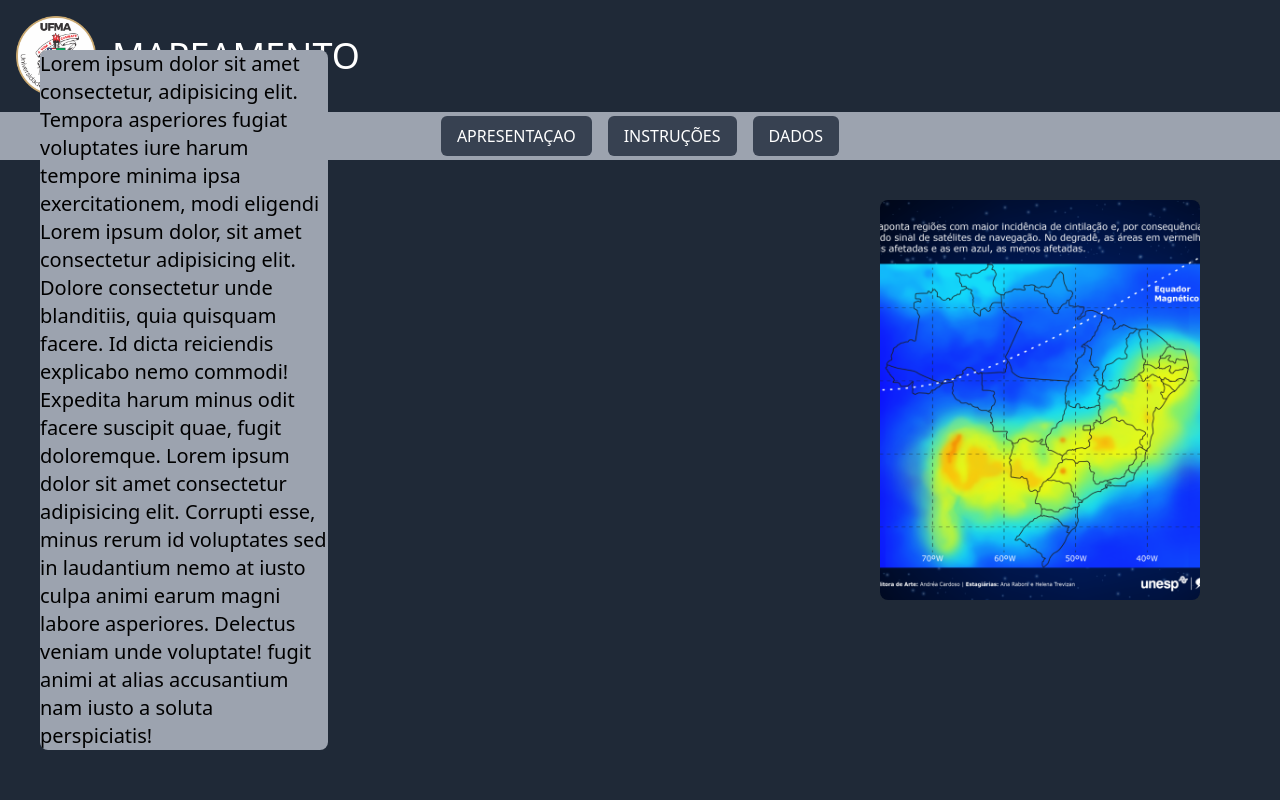
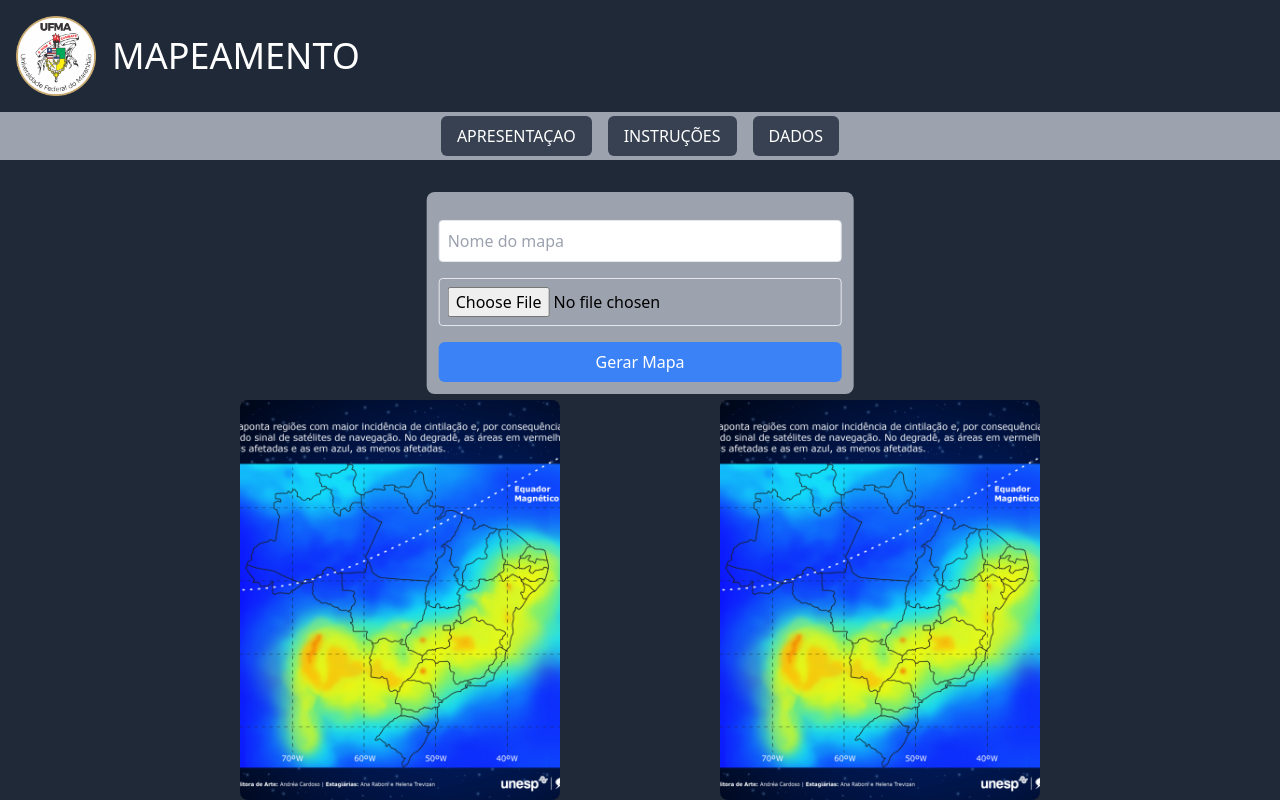
Before and after one commit to JoaoLago10/tcc-web, a React (Create React App) app in the folder front/: page /telaMapeamento in a window 1280 px wide. Built offline with nearby package versions, Linux system fonts and the light colour scheme.

Commit message:
/feature- tela-mapemento

```diff
--- a/front/src/components/Buttons.tsx
+++ b/front/src/components/Buttons.tsx
@@ -55,3 +55,13 @@ export function BotaoApresentaçao() {
     </button>
   );
 }
+
+export function BotaoGerarMapa() {
+
+
+  return (
+    <button className="bg-blue-500 text-white py-2 px-4 rounded-md w-full">
+      Gerar Mapa
+    </button>
+  );
+}
--- a/front/src/layout/TelaMapeamento/MainSectionMapeamento.tsx
+++ b/front/src/layout/TelaMapeamento/MainSectionMapeamento.tsx
@@ -1,23 +1,37 @@
 import React from 'react';
+import { BotaoGerarMapa } from '../../components/Buttons';
 import Cintilacao from '../../components/Cintilacao.png';
 
 const MainSectionMapeamento: React.FC = () => {
   return (
     <>
       {/* Original Mapa */}
-      <div className="bg-gray-400 rounded-lg w-1/4 h-1/2 flex items-center justify-center text-xl overflow-hidden fixed right-20 top-1/2 transform -translate-y-1/2">
-        <img src={Cintilacao} alt="Cintilação" className="w-full h-full object-cover" />
+
+      {/* Mapa na Lateral Esquerda */}
+      {/* Container principal para alinhar os elementos */}
+      <div className="relative">
+
+        {/* Div com texto e inputs, posicionada acima das imagens */}
+        <div className="bg-gray-400 rounded-lg w-1/3 h-auto p-3 flex flex-col gap-4 items-center justify-center overflow-auto fixed left-1/2 top-48 transform -translate-x-1/2">
+          <p className="text-center text-lg">
+          </p>
+
+          <input type="text" placeholder="Nome do mapa" className="w-full p-2 border rounded" />
+          <input type="file" className="w-full p-2 border rounded" />
+          <BotaoGerarMapa />
+        </div>
+
+        {/* Mapa na Lateral Esquerda */}
+        <div className="bg-gray-400 rounded-lg w-1/4 h-1/2 flex items-center justify-center text-xl overflow-hidden fixed left-60 top-1/2 transform -translate-y-1/5">
+          <img src={Cintilacao} alt="Cintilação" className="w-full h-full object-cover" />
+        </div>
+
+        {/* Mapa na Lateral Direita */}
+        <div className="bg-gray-400 rounded-lg w-1/4 h-1/2 flex items-center justify-center text-xl overflow-hidden fixed right-60 top-1/2 transform -translate-y-1/5">
+          <img src={Cintilacao} alt="Cintilação" className="w-full h-full object-cover" />
+        </div>
+
       </div>
-
-      {/* Original Content */}
-      <div className="bg-gray-400 rounded-lg w-72 h- flex items-center justify-center text-xl overflow-auto fixed left-10 top-1/2 transform -translate-y-1/2">
-        Lorem ipsum dolor sit amet consectetur, adipisicing elit. Tempora asperiores fugiat voluptates iure harum tempore minima ipsa exercitationem, modi eligendi
-        Lorem ipsum dolor, sit amet consectetur adipisicing elit. Dolore consectetur unde blanditiis, quia quisquam facere. Id dicta reiciendis explicabo nemo commodi! Expedita harum minus odit facere suscipit quae, fugit doloremque.
-        Lorem ipsum dolor sit amet consectetur adipisicing elit. Corrupti esse, minus rerum id voluptates sed in laudantium nemo at iusto culpa animi earum magni labore asperiores. Delectus veniam unde voluptate! fugit animi at alias accusantium nam iusto a soluta perspiciatis!
-      </div>
-
-
-
     </>
   );
 };
```
